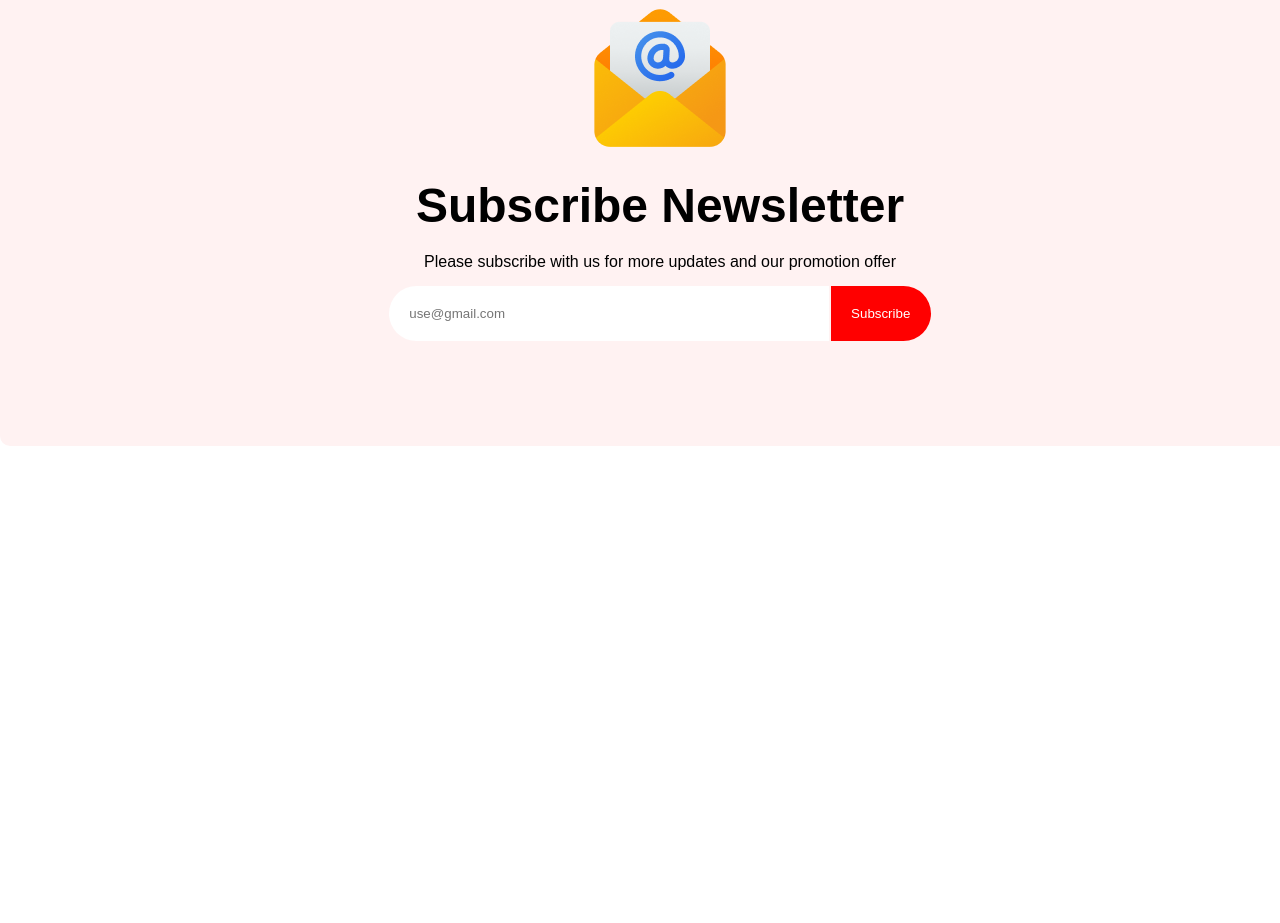
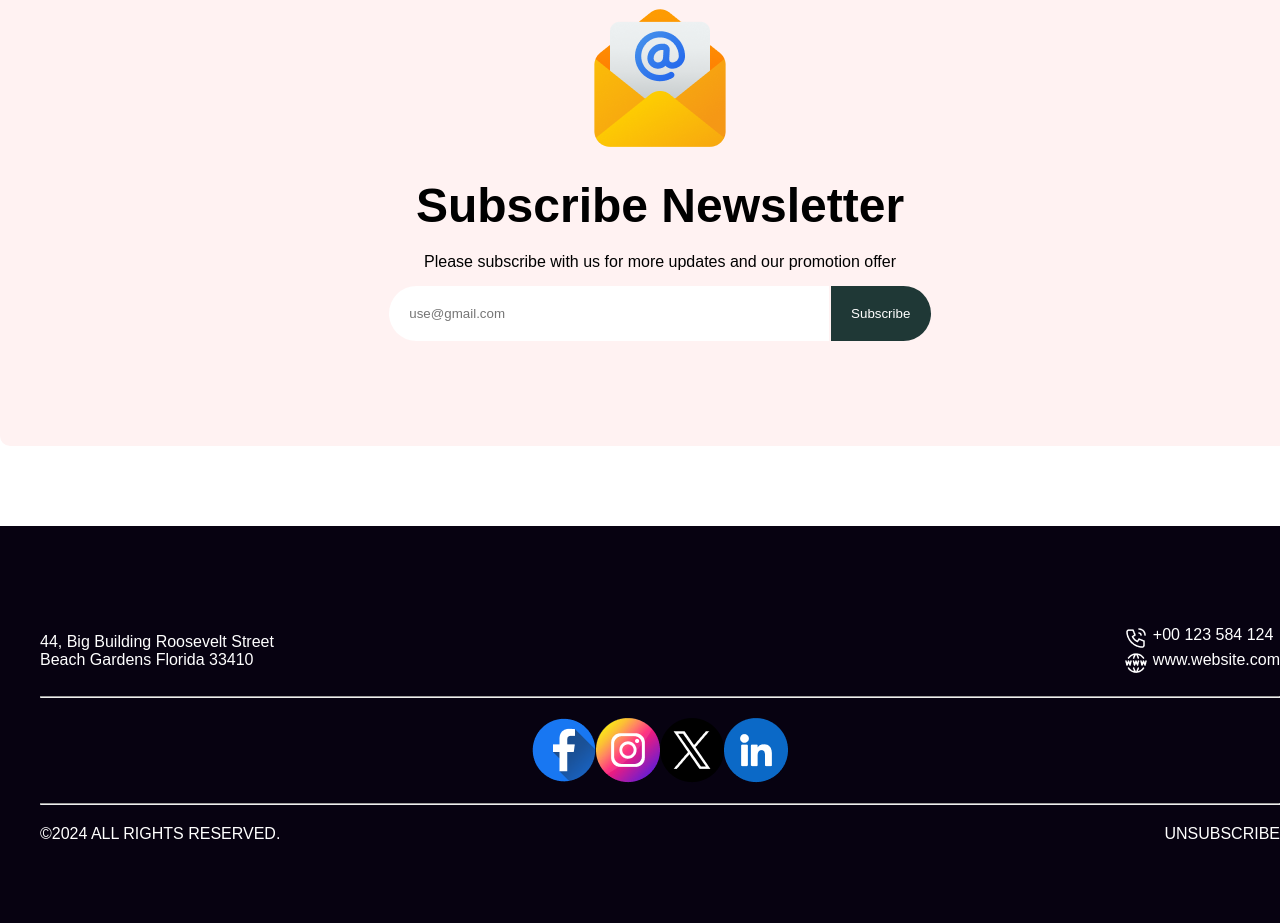
Before and after one commit to coderkawser/new-year-assignment, a plain HTML site: page index.html in a window 1280 px wide. Shown: the part 3494-4417 px from the top of the page. Before the commit the page ends 4020 px from the top, so only its background shows below. Drawn offline with Linux system fonts and the light colour scheme.

Commit message:
added footer area

```diff
--- a/index.html
+++ b/index.html
@@ -100,7 +100,34 @@
 
     <!-- Footer Area Starts Here -->
     <footer>
-
+        <section class="footer-area">
+            <div class="footer-top">
+                <p>44, Big Building Roosevelt Street <br>
+                    Beach Gardens Florida 33410</p>
+                <div>
+                    <div class="footer-right-item">
+                        <img src="./assets/images/Call.png" alt="">
+                        <span>+00 123 584 124</span>
+                    </div>
+                    <div class="footer-right-item">
+                        <img src="./assets/images/Website.png" alt="">
+                        <span>www.website.com</span>
+                    </div>
+                </div>
+            </div>
+            <hr>
+            <div class="footer-social-icon">
+                <img src="./assets/images/Facebook.png" alt="">
+                <img src="./assets/images/Instagram.png" alt="">
+                <img src="./assets/images/Twitter.png" alt="">
+                <img src="./assets/images/Linkedin.png" alt="">
+            </div>
+            <hr>
+            <div class="footer-bottom">
+                <p>&copy;2024 All Rights Reserved.</p>
+                <p>unsubscribe</p>
+            </div>
+        </section>
     </footer>
     <!-- Footer Area Ends Here -->
 
--- a/style.css
+++ b/style.css
@@ -87,7 +87,7 @@ header, main, footer{
 }
 .portfolio-text h4{
     font-size: 24px;
-    color: #FF0000;
+    color: #1F3836;
     margin-top: 20px;
 }
 .portfolio-text h3{
@@ -132,10 +132,47 @@ form input[type=email]{
 }
 form input[type=submit]{
     width: 100px;
-    background-color: #FF0000;
+    background-color: #1F3836;
     border-radius: 0 30px 30px 0;
     border: none;
     padding: 20px;
     color: #ffffff;
     margin-left: -3px;
 }
+
+footer{
+    background-color: #070211;
+    color: #ffffff;
+}
+
+.footer-area{
+    padding: 80px 40px;
+}
+
+.footer-top{
+    display: flex;
+    justify-content: space-between;
+    align-items: center;
+    margin: 20px 0;
+}
+
+.footer-right-item{
+    display: flex;
+}
+
+.footer-right-item img{
+    padding: 0 5px;
+}
+
+.footer-social-icon{
+    display: flex;
+    justify-content: center;
+    margin: 20px 0;
+}
+
+.footer-bottom{
+    display: flex;
+    justify-content: space-between;
+    text-transform: uppercase;
+    margin-top: 20px;
+}
```
